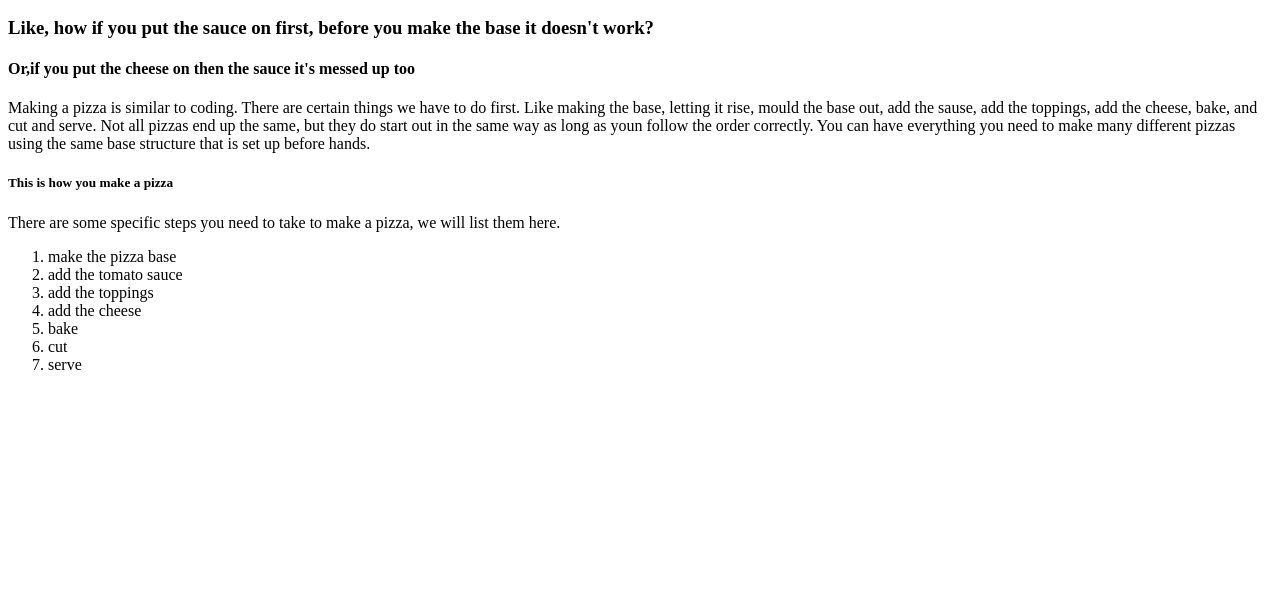
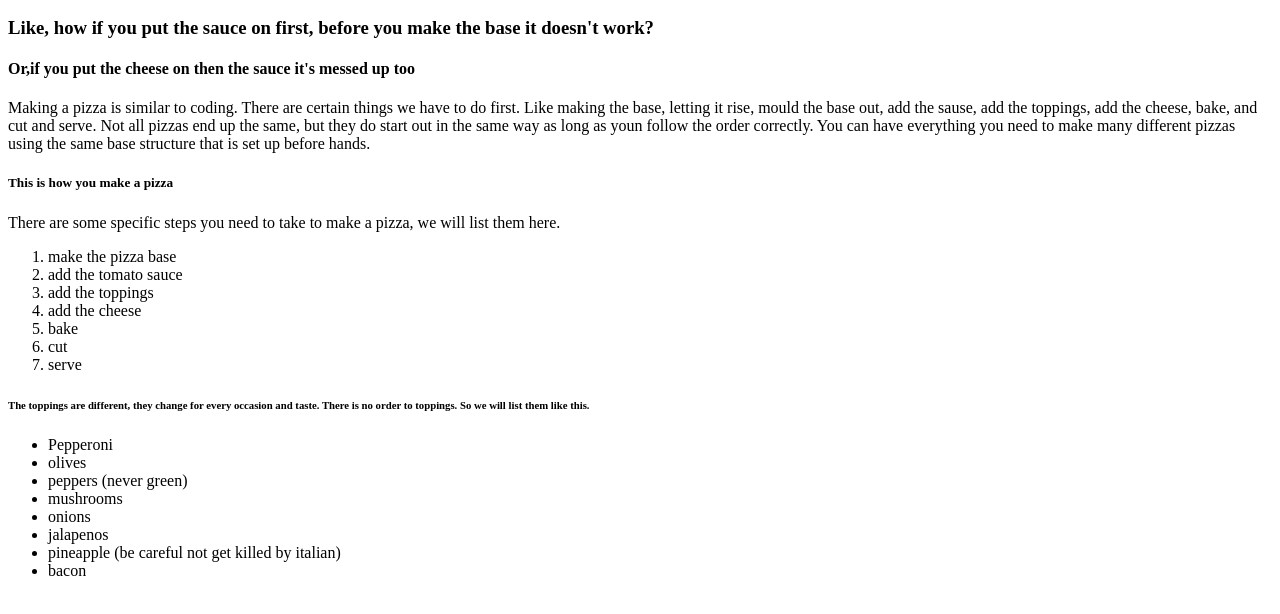
Before and after one commit to MaoH2058/wk2-ws, a plain HTML site: page index.html in a window 1280 px wide. Shown: the part 110-724 px from the top of the page. Drawn offline with Linux system fonts and the light colour scheme.

Commit message:
Update index.html

```diff
--- a/index.html
+++ b/index.html
@@ -36,5 +36,20 @@
     <li>serve</li>
 </ol>
 
+<h6>The toppings are different, they change for every occasion and taste.
+    There is no order to toppings. So we will list them like this.
+</h6>
+
+<ul>
+    <li>Pepperoni</li>
+    <li>olives</li>
+    <li>peppers (never green)</li>
+    <li>mushrooms</li>
+    <li>onions</li>
+    <li>jalapenos</li>
+    <li>pineapple (be careful not get killed by italian)</li>
+    <li>bacon</li>
+</ul>
+
 </body>
 </html>
```
